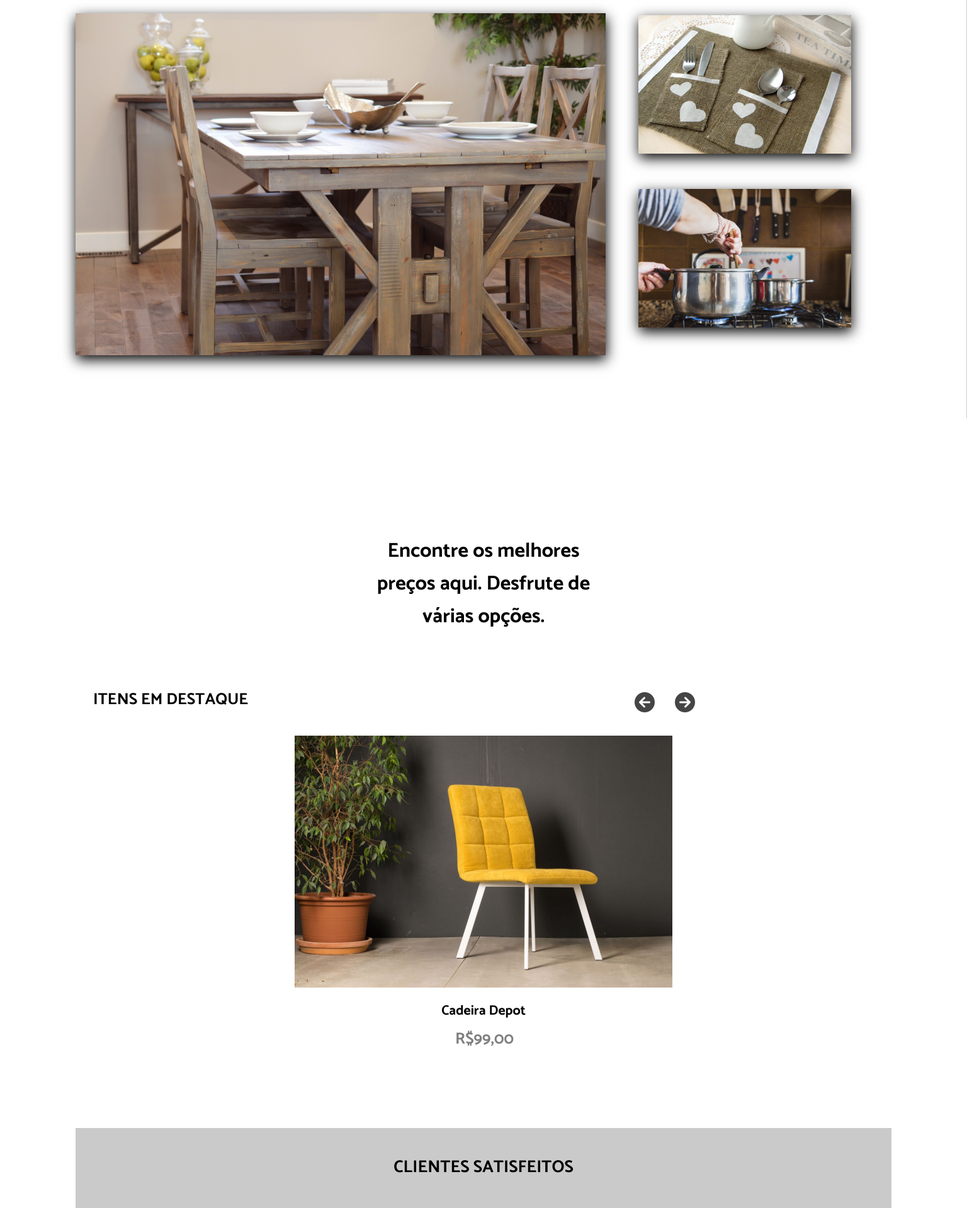
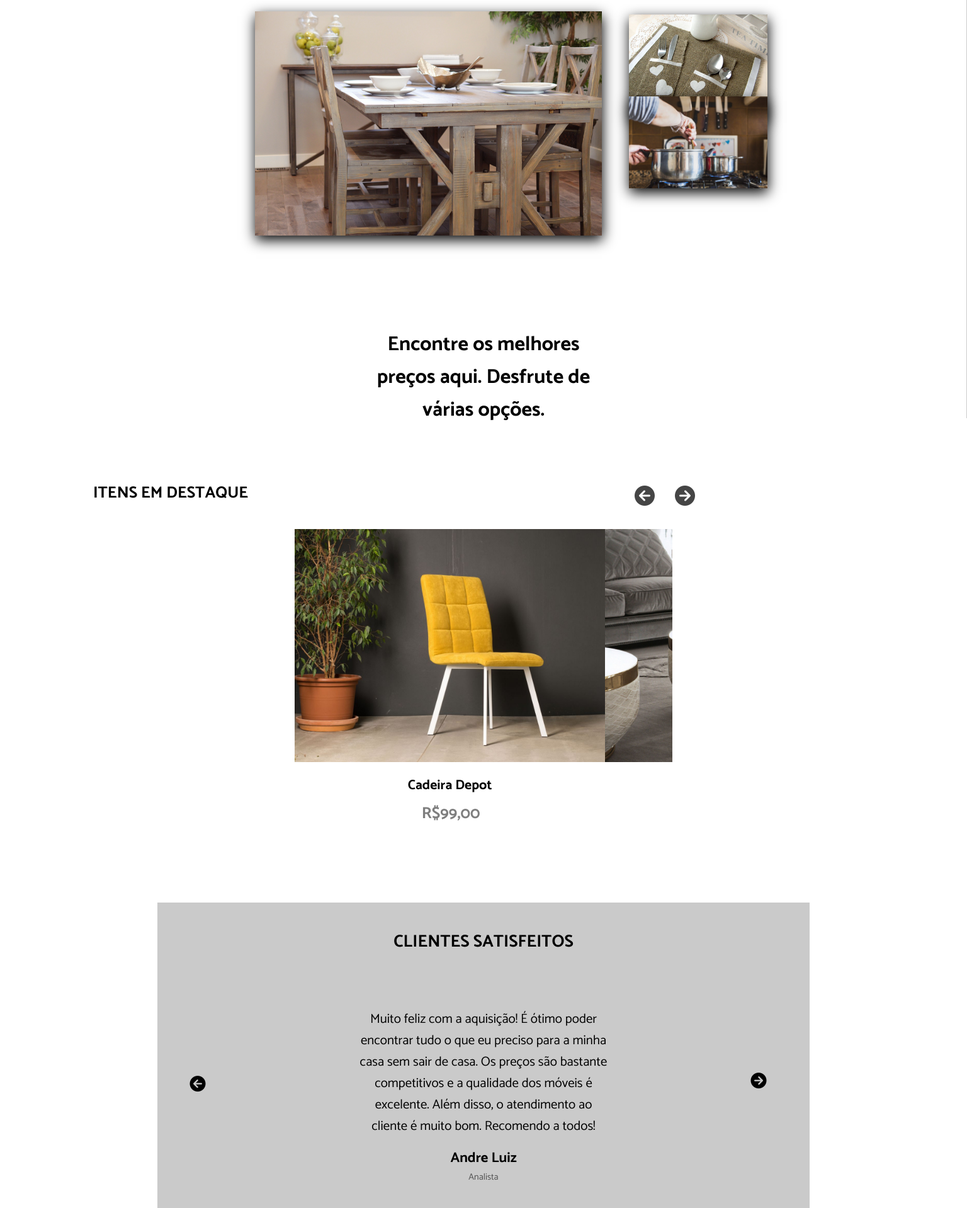
Before and after one commit to cebast4err/Projeto-Venda, a plain HTML site: page index.html in a window 1536 px wide. Shown: the part 136-2054 px from the top of the page at 63% size. Drawn offline with Linux system fonts and the light colour scheme.

Commit message:
Add files via upload

```diff
--- a/index.css
+++ b/index.css
@@ -10,6 +10,9 @@ body {
     background-color: white;
     padding: 35px 55px;
 }
+a, li {
+    cursor: pointer;
+}
 header {
     width: 100%;
     display: flex;
@@ -20,6 +23,26 @@ header {
     position: absolute;
     top: 3.5%;
     right: 15%;
+}
+.buttonScrool {
+    position: fixed;
+    right: 2%;
+    bottom: 6%;
+
+    height: 35px;
+    width: 35px;
+    border: .7px solid black;
+    cursor: pointer;
+
+    color: white;
+    background-color: #000;
+    box-shadow: 0px 0px 7px black;
+}
+.buttonScrool span {
+    position: absolute;
+    top: -10%;
+    right: 35%;
+    font-size: 25px;
 }
 .lista-2 {
     display: none;
@@ -113,7 +136,7 @@ header h1 {
     font-size: 12px;
 }
 
-.figures-1 {
+.top-grid {
     display: flex;
     flex-direction: column;
     align-items: center;
@@ -127,13 +150,13 @@ header h1 {
     width: 280px;
     box-shadow: 1px 7px 20px;
 }
-.figures-1 img {
+.top-grid img {
     width: 100%;
     display: block;
     margin: auto;
     height: 200px;
 }
-.figures-1 img:hover {
+.top-grid img:hover {
     height: 205px;
 }
 .fig-1:hover {
@@ -203,11 +226,8 @@ header h1 {
     font-size: 1.15rem;
 }
 .container {
-    overflow: scroll;
-    scroll-snap-type: both mandatory;
-    scroll-padding: 1rem;
+    overflow: hidden;
     max-width: 272px;
-    overflow-x: auto;
     scroll-behavior: smooth;
 }
 .caixa, .caixa2, .caixa3 {
@@ -243,11 +263,11 @@ header h1 {
     height: 450px;
     display: flex;
     flex-direction: column;
-    justify-content: flex-start;
-    align-items: flex-start;
+    justify-content: center;
     gap: 16px;
-    padding: 20% 10%;
+    align-items: center;
     margin-top: 100px;
+    width: 285px;
 
     background-color: rgb(202, 202, 202);
 }
@@ -256,17 +276,15 @@ header h1 {
 }
 .container-2 {
     width: 100%;
-    overflow: scroll;
-    scroll-snap-type: both mandatory;
-    scroll-padding: 1rem;
+    overflow: hidden;
     scroll-behavior: smooth;
 }
 .carrosel-2 {
     display: flex;
-    width: 640px;
+    width: 850px;
 }
 .box-of-text {
-    width: 800px;
+    width: 300px;
     text-align: center;
 }
 .box-of-text span {
@@ -290,9 +308,10 @@ header h1 {
 }
 .right-2 {
     position: absolute;
-    right: 8.5%;
-    bottom: -118%;
+    right: 6%;
+    bottom: -117%;
     font-size: 25px;
+    z-index: 1000;
 }
 
 footer {
@@ -348,7 +367,6 @@ footer li a {
 @media screen and (min-width: 768px) {
     .caixa {
         width: 100%;
-        margin-bottom: 35px;
     }
     .big-page {
         top: 0;
@@ -466,11 +484,8 @@ footer li a {
         width: 600px;
     }
     .container {
-        overflow: scroll;
-        scroll-snap-type: both mandatory;
-        scroll-padding: 1rem;
+        overflow: hidden;
         max-width: 800px;
-        overflow-x: auto;
         scroll-behavior: smooth;
     }
     .figure-2 {
@@ -530,6 +545,7 @@ footer li a {
         right: 5.2%;
         bottom: 50%;
         font-size: 25px;
+        color: #000;
     }
     .footer-content {
         gap: 20px;
@@ -539,6 +555,16 @@ footer li a {
     }
     .footer-column ul li {
         margin-bottom: 10px;
+    }
+    .buttonScrool {
+        height: 50px;
+        width: 50px;
+    }
+    .buttonScrool span {
+        position: absolute;
+        top: 9%;
+        right: 40%;
+        font-size: 25px;
     }
 }
 @media screen and (min-width: 1024px) {
@@ -612,6 +638,10 @@ footer li a {
     .has-dropdown {
         font-weight: 700;
     }
+    .Imgs img {
+        height: 370px;
+        width: auto;
+    }
 
     .submenu {
         display: none;
@@ -622,40 +652,55 @@ footer li a {
         border: 1px solid #ccc;
         padding: 10px;
         z-index: 10000;
-        margin: 11px;
-
     }
 
     .has-submenu:hover .submenu {
         display: block;
     }
-
+    .top-grid {
+        display: grid;
+        grid-template-columns: 70% 30%;
+        grid-template-rows: 150px 200px;
+        grid-template-areas:
+         'caixa1 caixa2'
+         'caixa1 caixa3';
+        height: 20%;
+        width: 100%;
+        margin-bottom: 100px;
+    }
+    .caixa {
+        grid-area: caixa1;
+        margin: 0;
+        margin: 0;
+    }
     .caixa .fig-1 {
-        position: relative;
-        left: 0;
-        width: 65%;
+        height: 90%;
+        width: 85%;
     }
     .caixa2 .fig-1 {
-        position: absolute;
-        right: 9.5%;
-        top: 20%;
-        width: 22%;
-        height: 200px;
+        height: 100%;
+        width: 85%;
+        margin-top: 20px;
     }
     .caixa3 .fig-1 {
-        position: absolute;
-        right: 9.5%;
-        top: 49.5%;
-        width: 22%;
-        height: 200px;
+        height: 80%;
+        width: 85%;
+        margin-top: 180px;
     }
-    .caixa.fig-1 img {
+    .caixa2 {
+        grid-area: caixa2;
+        margin: 0;
+    }
+    .caixa3 {
+        grid-area: caixa3;
+    }
+    .caixa .fig-1 img {
         width: 100%;
         display: block;
         height: 100%;
     }
     .caixa .fig-1:hover {
-        width: 65%;
+        width: 65;
     }
     .caixa .fig-1 .text-1{
         position: absolute;
@@ -675,13 +720,16 @@ footer li a {
         opacity: 1;
     }
     .caixa .fig-1 .text-1 h2 {
-        font-size: 2.8rem;
+        font-size: 2.2rem;
     }
     .caixa .fig-1 .text-1 p {
-        font-size: 2rem;
+        font-size: 1.3rem;
     }
     .caixa2 .fig-1 .text-2 h2, .caixa3 .fig-1 .text-3 h2 {
-        font-size: 1.2rem;
+        font-size: 1rem;
+    }
+    .caixa2 .fig-1 .text-2 p, .caixa3 .fig-1 .text-3 p {
+        font-size: .8rem;
     }
     .box-of-text-2 .text {
         font-size: 2rem;
@@ -690,10 +738,9 @@ footer li a {
         margin-bottom: 20px;
     }
     .figure-3 {
-        position: relative;
-        align-items: center;
-        width: 100%;
-        height: 800px;
+        height: 600px;
+        width: 80%;
+        margin-left: 10%;
     }
     .footer-content {
         display: flex;
@@ -702,19 +749,40 @@ footer li a {
     }
 }
 @media screen and (min-width: 1440px) {
+    .top-grid {
+        display: grid;
+        grid-template-columns: 50% 20%;
+        grid-template-areas:
+         'caixa1 caixa2'
+         'caixa1 caixa3';
+        justify-content: center;
+
+        height: 20%;
+        width: 100%;
+    }
+    .caixa {
+        grid-area: caixa1;
+        margin: 0;
+    }
+    .caixa .fig-1 {
+        height: 90%;
+        width: 85%;
+    }
     .caixa2 .fig-1 {
-        position: absolute;
-        right: 12%;
-        top: 20%;
-        width: 22%;
-        height: 220px;
+        height: 100%;
+        width: 85%;
+        margin-top: 20px;
     }
     .caixa3 .fig-1 {
-        position: absolute;
-        right: 12%;
-        top: 54.5%;
-        width: 22%;
-        height: 220px;
+        height: 80%;
+        width: 85%;
+        margin-top: 10px;
+    }
+    .caixa2 {
+        grid-area: caixa2;
+    }
+    .caixa3 {
+        grid-area: caixa3;
     }
     .left {
         top: 1.5%;
@@ -725,6 +793,21 @@ footer li a {
         right: 19rem;
     }
     .figure-3 {
-        height: 830px;
+        height: 600px;
+        width: 80%;
+        margin-left: 10%;
+    }
+    .container-2 {
+        width: 100%;
+        overflow: hidden;
+        scroll-behavior: smooth;
+    }
+    .box-of-text {
+        height: 100%;
+    }
+    .right-2 {
+        color: #000;
     }
 }
+@media screen and (min-width: 3440px) {
+}
--- a/index.html
+++ b/index.html
@@ -130,7 +130,11 @@
       </li>
     </ul>
   </div>
+  <div class="buttonScrool">
+    <span>^</span>
+  </div>
   <section class="figures-1">
+    <div class="top-grid">
       <div class="caixa">
         <div class="fig-1">
           <img src="Imagens/Mesa.jpg" alt="">
@@ -162,6 +166,7 @@
               <p>Aproveite!</p>
             </div>
           </a>
+        </div>
       </div>
       </div>
     </div>
--- a/index.js
+++ b/index.js
@@ -7,6 +7,23 @@ const lista = document.querySelectorAll('.lista > li');
 const listaLoja = document.querySelectorAll('.drop3 > li');
 const fechar = document.querySelector('.big-page p')
 const abrir = document.querySelector('.burger-menu')
+
+window.addEventListener('scroll', function () {
+  var buttonScrool = document.querySelector('.buttonScrool')
+
+  if (window.scrollY > 300) {
+    buttonScrool.style.display = 'block'
+  }
+  else {
+    buttonScrool.style.display = 'none'
+  }
+})
+document.querySelector('.buttonScrool').addEventListener('click', function() {
+  window.scrollTo({
+    top: 0,
+    behavior: "smooth"
+  })
+})
 
 abrir.addEventListener('click', function() {
   document.querySelector('.big-page').style.transform = 'translateX(0)'
```
Lines whose indentation alone changed are shown as unchanged.
